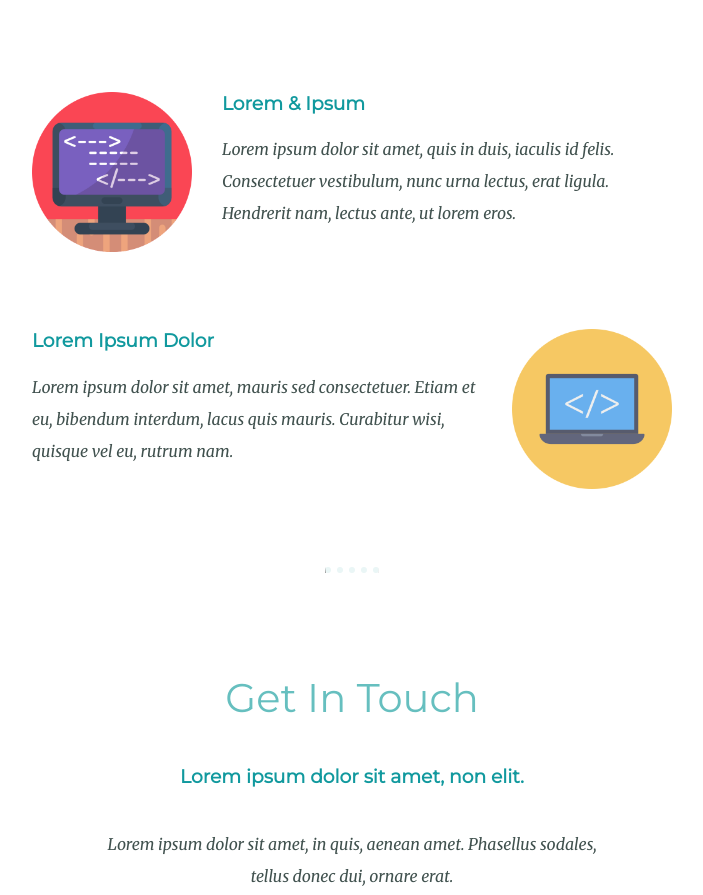
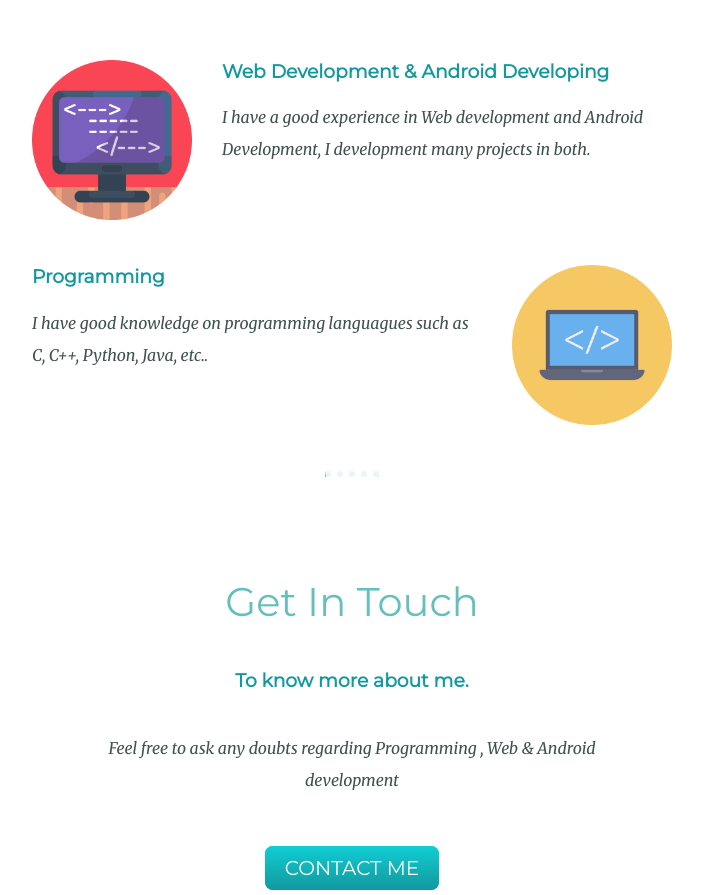
Before and after one commit to rakesh1673/rakeshmunaga.github.io, a plain HTML site: page index.html in a window 1280 px wide. Shown: the part 1760-2655 px from the top of the page, without its empty margins (288-991 px from the left). Drawn offline with Linux system fonts and the light colour scheme.

Commit message:
first commit

```diff
--- a/index.html
+++ b/index.html
@@ -10,7 +10,7 @@
 <body>
 	<div class="top-container">
 		<img class="top-cloud" src="images/cloud.png" height="100px"  width="150px" alt="could">
-		<h1>I'm Rakesh</h1>
+		<h1>I'm Munaga Rakesh</h1>
 		<h2>a <span class="pro">Pro</span>grammer</h2>
 		<img class="bottom-cloud" src="images/cloud.png" height="100px"  width="150px" alt="could">
 		<img src="images/mountain2.png">
@@ -19,28 +19,28 @@
 	  <div class="profile">
 	    <img src="images/circle-cropped.png" alt="rakesh" width="350px" height="350px">
 	    <h2>Hello.</h2>
-	    <p class="intro">Lorem ipsum dolor sit amet, vitae volutpat, dui conubia, dolor urna. Non auctor, montes nulla distinctio.</p>
+	    <p class="intro">I'm a Web Developer and Android Developer. I ❤ programming</p>
 	  </div>
 	  <hr>
 	  <div class="skills">
 	    <h2>My Skills.</h2>
 	    <div class="skill-row">
 	      <img class="coding-img" src="images/coding.png" alt="coding">
-	      <h3>Lorem & Ipsum</h3>
-	      <p>Lorem ipsum dolor sit amet, quis in duis, iaculis id felis. Consectetuer vestibulum, nunc urna lectus, erat ligula. Hendrerit nam, lectus ante, ut lorem eros.</p>
+	      <h3>Web Development & Android Developing</h3>
+	      <p>I have a good experience in Web development and Android Development, I development many projects in both.</p>
 	    </div>
 	    <div class="skill-row">
 	      <img class="code-img" src="images/code.png" alt="code">
-	      <h3>Lorem Ipsum Dolor</h3>
-	      <p>Lorem ipsum dolor sit amet, mauris sed consectetuer. Etiam et eu, bibendum interdum, lacus quis mauris. Curabitur wisi, quisque vel eu, rutrum nam.</p>
+	      <h3>Programming</h3>
+	      <p>I have good knowledge on programming languagues such as C, C++, Python, Java, etc..</p>
 	    </div>
 	  </div>
 	  <hr>
 	  <div class="contact-me">
 	    <h2>Get In Touch</h2>
-	    <h3>Lorem ipsum dolor sit amet, non elit.</h3>
-	    <p class="contact-msg">Lorem ipsum dolor sit amet, in quis, aenean amet. Phasellus sodales, tellus donec dui, ornare erat.</p>
-	    <a class="btn" href="mailto:name@email.com">CONTACT ME</a>
+	    <h3>To know more about me.</h3>
+	    <p class="contact-msg">Feel free to ask any doubts regarding Programming , Web & Android development</p>
+	    <a class="btn" href="mailto:munagarakesh1673@gmail.com">CONTACT ME</a>
 	  </div>
 	</div>
 
@@ -49,7 +49,7 @@
 	  <a class="footer-link" href="https://www.linkedin.com/">LinkedIn</a>
 	  <a class="footer-link" href="https://twitter.com/">Twitter</a>
 	  <a class="footer-link" href="https://www.appbrewery.co/">Website</a>
-	  <p>© 2018 Name Surname.</p>
+	  <p>© 2018 Rakesh Munaga</p>
 	</div>
 
 </body>
```
